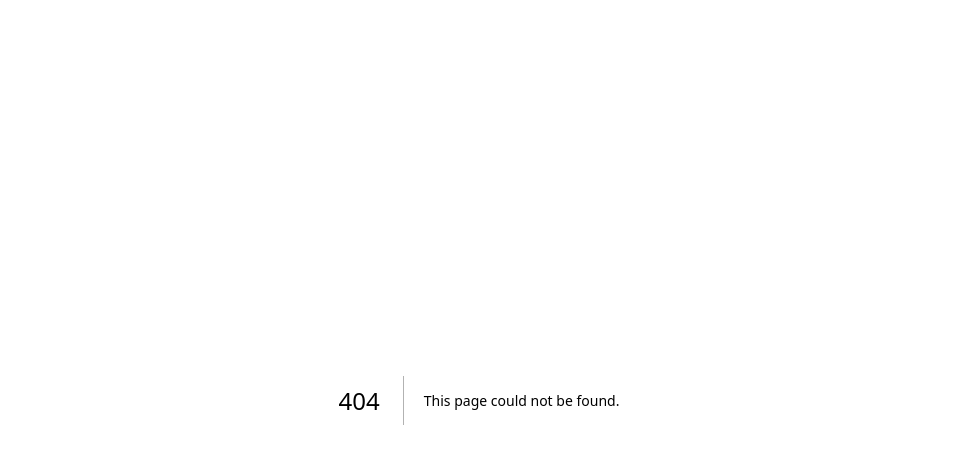
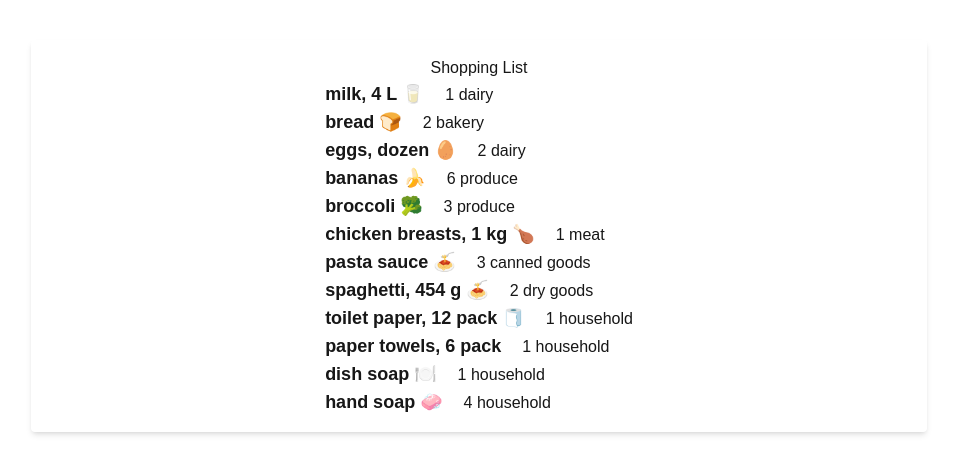
Before and after one commit to hDittmann/cprg306-assignments, a Next.js app: page /week-3 in a window 1280 px wide. Before the commit this address had no page. Shown: the top 474 px of the page, without its empty margins (161-1118 px from the left). Built offline with nearby package versions, Linux system fonts and the light colour scheme.

Commit message:
Week 3 assignment (not polished
it looks kinda ugly

```diff
--- a/app/page.js
+++ b/app/page.js
@@ -4,7 +4,8 @@ export default function Home() {
   return (
     <main>
       <h1>CPRG 306: Web Development 2 - Assignments</h1>
-      <Link href="/week-2">Week 2</Link>
+      <p><Link href="/week-2">Week 2</Link></p>
+      <p><Link href="/week-3">Week 3</Link></p>
     </main>
   );
 }
--- /dev/null
+++ b/app/week-3/item-list.js
@@ -0,0 +1,86 @@
+import Item from "./item";
+
+function itemList () {
+
+const item1 = {
+  name: "milk, 4 L 🥛",
+  quantity: 1,
+  category: "dairy",
+};
+
+const item2 = {
+  name: "bread 🍞",
+  quantity: 2,
+  category: "bakery",
+};
+
+const item3 = {
+  name: "eggs, dozen 🥚",
+  quantity: 2,
+  category: "dairy",
+};
+
+const item4 = {
+  name: "bananas 🍌",
+  quantity: 6,
+  category: "produce",
+};
+
+const item5 = {
+  name: "broccoli 🥦",
+  quantity: 3,
+  category: "produce",
+};
+
+const item6 = {
+  name: "chicken breasts, 1 kg 🍗",
+  quantity: 1,
+  category: "meat",
+};
+
+const item7 = {
+  name: "pasta sauce 🍝",
+  quantity: 3,
+  category: "canned goods",
+};
+
+const item8 = {
+  name: "spaghetti, 454 g 🍝",
+  quantity: 2,
+  category: "dry goods",
+};
+
+const item9 = {
+  name: "toilet paper, 12 pack 🧻",
+  quantity: 1,
+  category: "household",
+};
+
+const item10 = {
+  name: "paper towels, 6 pack",
+  quantity: 1,
+  category: "household",
+};
+
+const item11 = {
+  name: "dish soap 🍽️",
+  quantity: 1,
+  category: "household",
+};
+
+const item12 = {
+  name: "hand soap 🧼",
+  quantity: 4,
+  category: "household",
+};
+const items = [item1, item2, item3, item4, item5, item6, item7, item8, item9, item10, item11, item12];
+return (
+    <ul className="max-w-md">
+        {items.map((item, index) => (
+            <Item key={index} name={item.name} quantity={item.quantity} category={item.category} />
+        ))}
+    </ul>
+);
+}
+
+export default itemList;
--- /dev/null
+++ b/app/week-3/item.js
@@ -0,0 +1,11 @@
+function item( {name, quantity, category} ) {
+    return (
+        <li>
+            <span className="font-bold text-lg mr-4">{name} </span>
+            <span className="">{quantity} </span>
+            <span className="">{category}</span>
+        </li>
+    );
+}
+
+export default item;
--- /dev/null
+++ b/app/week-3/page.js
@@ -0,0 +1,47 @@
+// - List element
+// - Checkbox element
+// - Description/Definition element
+// Users response: "Want to see groceries clearly laid out, and showing what to get/not to get, as well as what the item is, such as brand, type of cheese/milk, etc.
+// Reusability: Can reuse list and element anywhere, and checkbox, while having less use cases, is arguably more important
+
+// What is/are the use case(s) of the UI element(s)? and who uses it?
+// - List element: easily and clearly see what groceries are needed
+// - Checkbox element: mark items as found/notfound
+// - Description/Definition element: see what the item is, such as brand, type of cheese/milk, etc. Cause theres alotta types
+// - Devs will reuse list and description/definition elements in many, many places. Checkbox is less common, but still useful
+//    - List can be used to list out contact info, pricing, employees, products, etc.
+//    - Description/Definition can be used to describe anything, such as product info, employee info, etc.
+//    - Checkbox can be used in forms, task lists, settings pages, surveys, etc.
+
+// What is a minimal definition of done?
+// - List element: Lists simply the names of items
+// - Description/Definition element: Single sentence description of item
+// - Checkbox element: Can be checked
+
+// What information will change in each application of the code?
+// - List element: The items in the list??
+// - Description/Definition element: Amount of text, and the text itself??
+// - Checkbox element: Whether it is checked or not??
+
+// Is there any information or styling that will be static on each invocation of the code?
+// Honestly no, if i have to reuse it it should follow the styling of the page its on
+
+// Will this be probably used in other files? if yes than it should be it's own component file
+// I would like to, so I'll split them
+
+// Can the component be broken up into smaller elements? if yes, how does it make sense to split it up into pieces?
+// List can, into lists within lists within lists... As well as list and listItem. Description can, probably into some kind of header and body, and checkbox no.
+
+
+import React from "react";
+import Link from "next/link";
+import ItemList from "../week-3/item-list";
+
+export default function Page() {
+    return (
+        <main className="max-w-4xl mx-auto p-4 shadow-md rounded mt-10 mb-10 flex flex-col items-center justify-center">
+            <h1>Shopping List</h1>
+            <ItemList/>
+        </main>
+    );
+}
```
Also changed, not shown: app/week-3/planning.txt (added).
